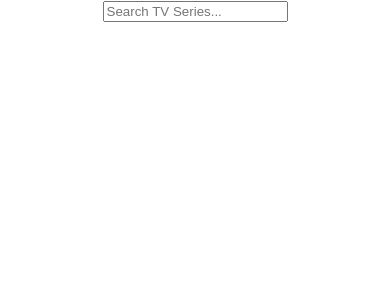
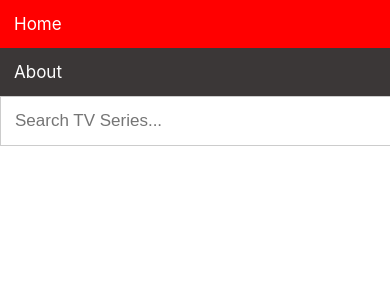
Before and after one commit to PayalSasmal10/tv-series-tracker, a React (Create React App) app: page / in a window 390 px wide. Shown: the top 300 px of the page. Built offline with nearby package versions, Linux system fonts and the light colour scheme.

Commit message:
header is completed

```diff
--- a/src/components/Header.js
+++ b/src/components/Header.js
@@ -1,7 +1,13 @@
+import classes from "./Header.module.css";
 
 const Header = () => {
     return (
-        <input id="search" type="text" placeholder="Search TV Series..." />
+        <div className={classes.header}>
+            <a className={classes.home} href="#home">Home</a>
+            <a href="#about">About</a>
+            <input id="search" type="text" placeholder="Search TV Series..." />
+        </div>
+
     );
 };
 
--- /dev/null
+++ b/src/components/Header.module.css
@@ -0,0 +1,46 @@
+.header {
+    overflow: hidden;
+    background-color: #3b3737;
+}
+
+.header a {
+    float: left;
+    display: block;
+    color: white;
+    text-align: center;
+    padding: 14px 16px;
+    text-decoration: none;
+    font-size: 17px;
+}
+
+.header a:hover {
+    background-color: red;
+
+}
+
+.header a.active {
+    background-color: #fc3b0b;
+}
+
+.header input[type=text] {
+    float: right;
+    padding: 6px;
+    border: none;
+    margin-top: 8px;
+    margin-right: 16px;
+    font-size: 17px;
+}
+
+@media screen and (max-width: 600px) {
+    .header a, .header input[type=text] {
+        float: none;
+        display: block;
+        text-align: left;
+        width: 100%;
+        margin: 0;
+        padding: 14px;
+    }
+    .header input[type=text] {
+        border: 1px solid #ccc;
+    }
+}
```
